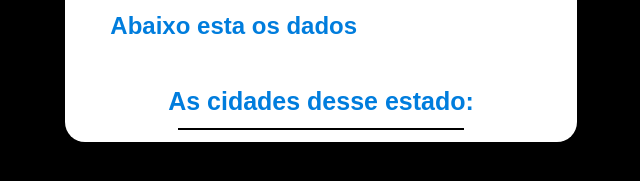
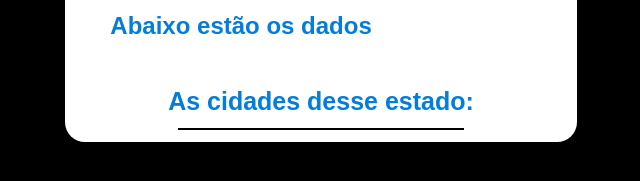
Before and after one commit to Teodoro10/Estados, a plain HTML site: page index.html in a window 1280 px wide. Shown: the part 179-360 px from the top of the page, 319-959 px from the left. Drawn offline with Linux system fonts and the light colour scheme; no server answers.

Commit message:
Update index.html
erro no português

```diff
--- a/index.html
+++ b/index.html
@@ -10,7 +10,7 @@
       <h1 class="titulo">Selecione um estado brasileiro</h1>
       <div class="opa">
         <select id="selection" onchange="myFunction()"></select>
-        <h2>Abaixo esta os dados</h2>
+        <h2>Abaixo estão os dados</h2>
         <div class="detalhes">
           <p id="id"></p>
           <p id="nome"></p>
```
